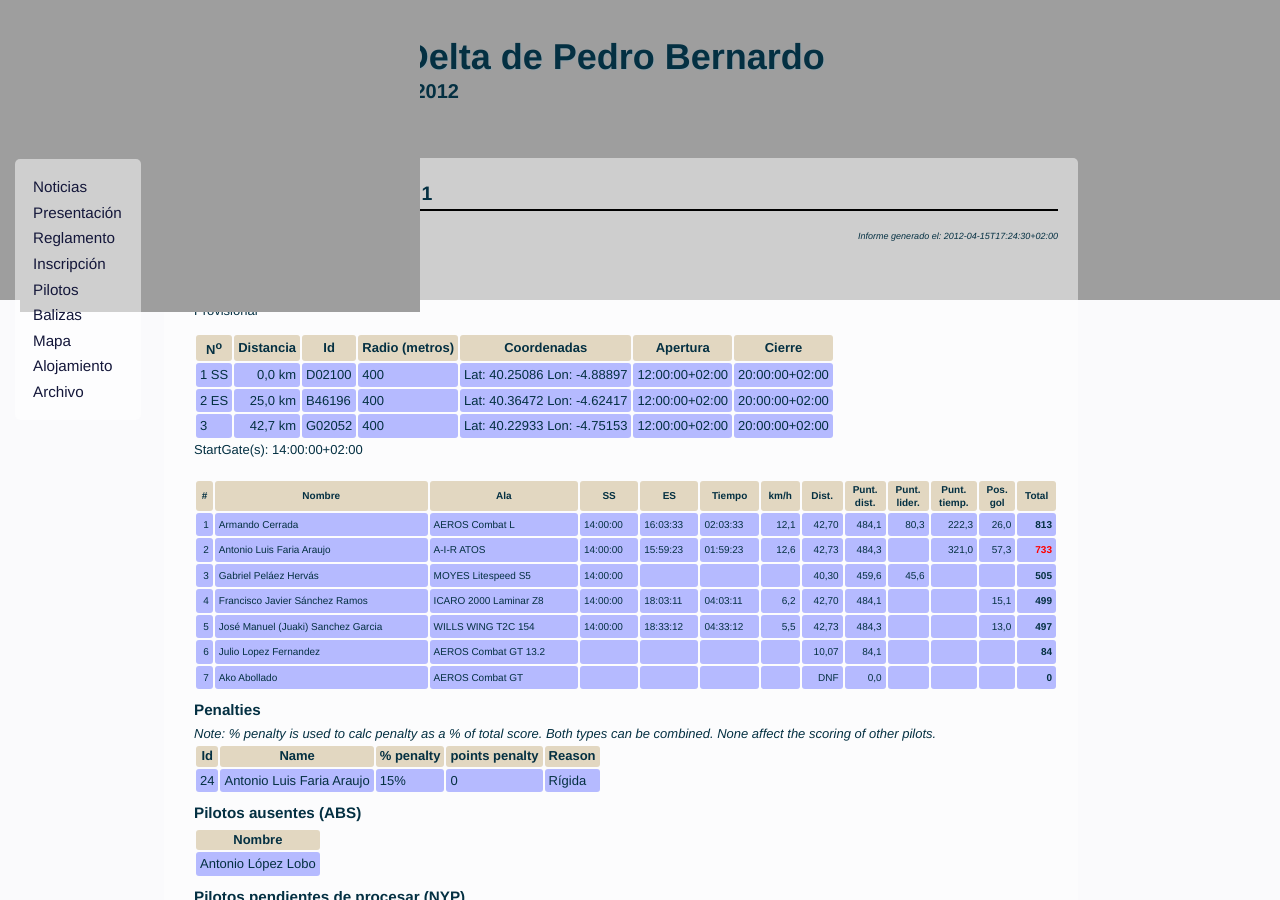
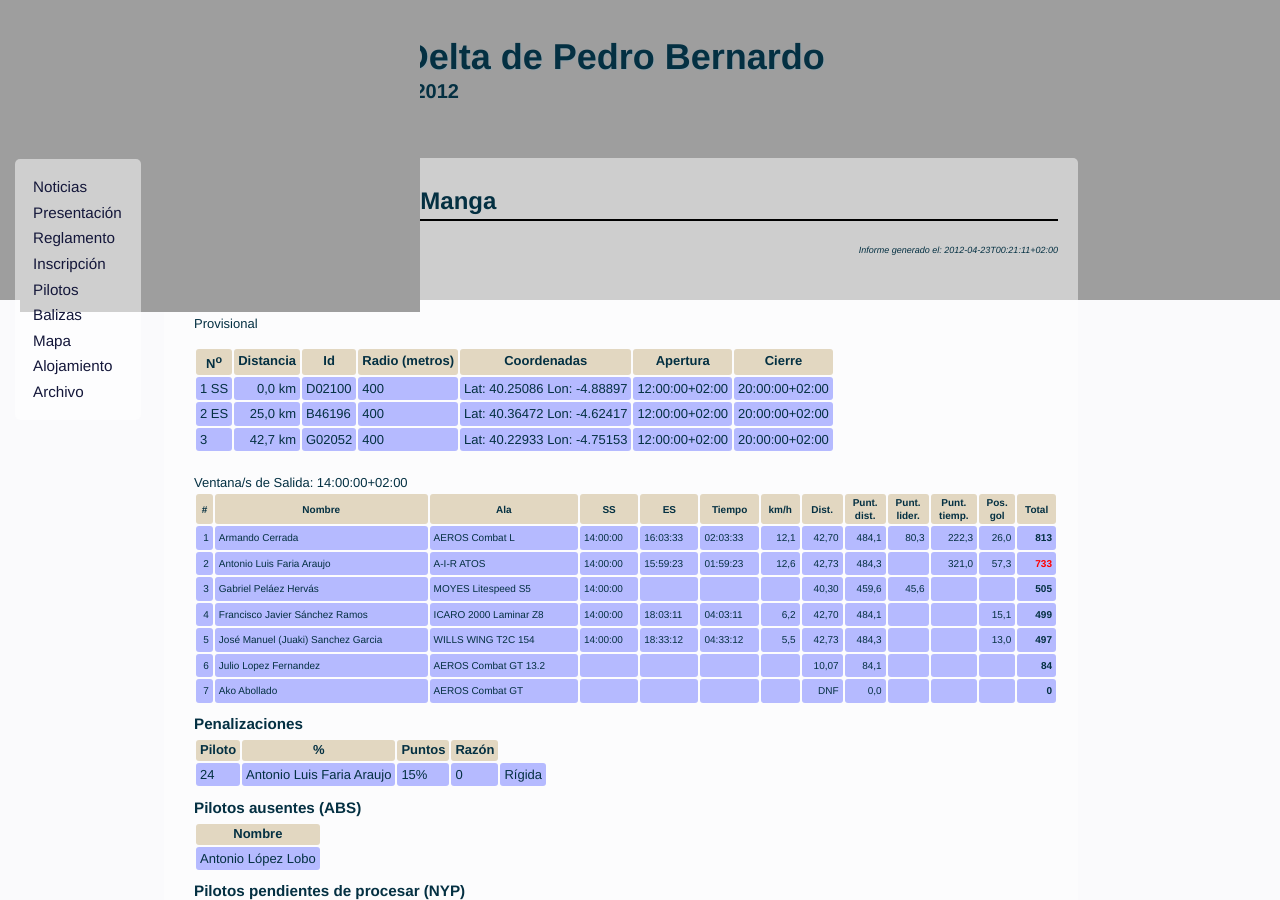
Before and after one commit to nando/openfly, a Jekyll site: the page built from resultados/manga_1.html, in a window 1280 px wide and 900 px high. Built offline with Jekyll 4.4.1, drawn with Linux system fonts in a browser that asks for light colours.

```diff
--- a/_layouts/default.html
+++ b/_layouts/default.html
@@ -6,9 +6,9 @@
     <meta name="description" content="{{site.description}}">
     <meta name="viewport" content="width=device-width, minimum-scale=1.0, maximum-scale=1.0" />
 
+    <base href="{{ site.url }}/" />
     <link rel="icon" href="favicon.ico" type="image/x-icon">
     <link rel="shortcut icon" href="favicon.ico" type="image/x-icon">
-    <base href="{{ site.url }}/" />
     <title>{{ page.title }} - I {{site.root_desc}}</title>
     <link rel="alternate" type="application/atom+xml" title="Feed del {{site.root_desc}}" href="{{site.url}}/index.xml" />
     <!--[if lt IE 9]><script src="//html5shim.googlecode.com/svn/trunk/html5.js"></script><![endif]-->
--- a/resultados/manga_1.html
+++ b/resultados/manga_1.html
@@ -1,11 +1,11 @@
 ---
 layout: default
-title: Resultados de la Manga 1
+title: Resultados de la 1ª Manga
 section: clasificacion
 ---
+<h2>{{ page.title }}</h2>
 <div class="fs_res">
-  <h2>{{ page.title }}</h2>
-  <div class="report_date"><i>Informe generado el: 2012-04-15T17:24:30+02:00</i></div>
+  <div class="report_date"><i>Informe generado el: 2012-04-23T00:21:11+02:00</i></div>
   <h3>2012-03-29 PRUEBA 1</h3>
   <h4>Carrera a Gol (Race to Goal) 42,7 km</h4>
   <p>Provisional</p>
@@ -56,7 +56,7 @@ section: clasificacion
         <td>20:00:00+02:00</td>
       </tr>
     </tbody>
-  </table>StartGate(s): 14:00:00+02:00<br><br><table class="result_list">
+  </table><br>Ventana/s de Salida: 14:00:00+02:00<br><table class="result_list">
     <thead>
       <tr>
         <th>#</th>
@@ -193,14 +193,14 @@ section: clasificacion
       <td align="right" class="total_points">0</td>
     </tr>
   </table>
-  <h3>Penalties</h3><i>Note: % penalty is used to calc penalty as a % of total score. Both types can be combined. None affect the scoring of other pilots.</i><table>
+  <h3>Penalizaciones</h3>
+  <table>
     <thead>
       <tr>
-        <th>Id</th>
-        <th>Name</th>
-        <th>% penalty</th>
-        <th>points penalty</th>
-        <th>Reason</th>
+        <th>Piloto</th>
+        <th>%</th>
+        <th>Puntos</th>
+        <th>Razón</th>
       </tr>
     </thead>
     <tbody>
```
Also changed, not shown: resultados/competicion.html (+4 -4 lines), 1 other file.
